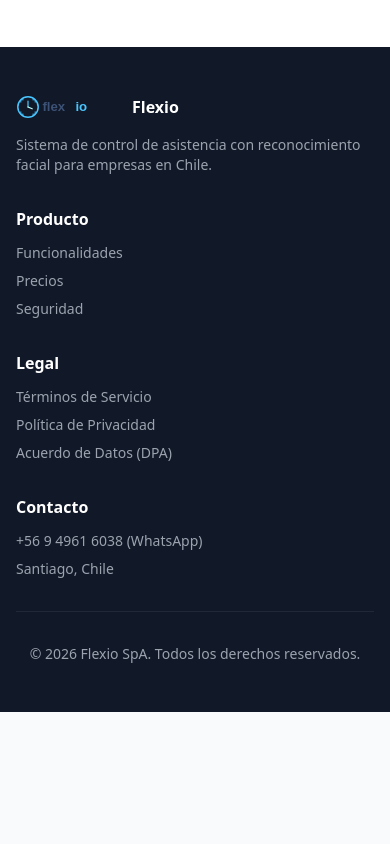
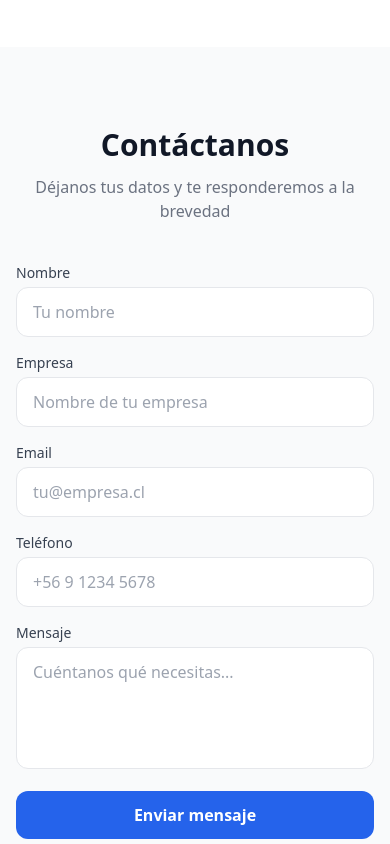
Before and after one commit to pdencina/registro_asistencia_Empresa, a React (Vite) app: page / in a window 390 px wide. Shown: the part 8440-9284 px from the top of the page. Before the commit the page ends 9152 px from the top, so only its background shows below. Built offline with nearby package versions, Linux system fonts and the light colour scheme.

Commit message:
nuevos cbios

```diff
--- a/src/pages/LandingPage.jsx
+++ b/src/pages/LandingPage.jsx
@@ -3,7 +3,28 @@ import { Shield, Users, Clock, MapPin, Camera, BarChart3, Smartphone, CheckCircl
 
 export default function LandingPage() {
   const [mobileMenu, setMobileMenu] = useState(false);
-  const [billingCycle, setBillingCycle] = useState('monthly'); // monthly | annual
+  const [billingCycle, setBillingCycle] = useState('monthly');
+  const [contactForm, setContactForm] = useState({ name: '', company: '', email: '', phone: '', message: '' });
+  const [contactLoading, setContactLoading] = useState(false);
+  const [contactSent, setContactSent] = useState(false);
+
+  async function handleContactSubmit(e) {
+    e.preventDefault();
+    setContactLoading(true);
+    try {
+      await fetch('/api/contact', {
+        method: 'POST',
+        headers: { 'Content-Type': 'application/json' },
+        body: JSON.stringify(contactForm),
+      });
+      setContactSent(true);
+      setContactForm({ name: '', company: '', email: '', phone: '', message: '' });
+    } catch {
+      // Silently fail — could show error
+    } finally {
+      setContactLoading(false);
+    }
+  } // monthly | annual
 
   const plans = [
     {
@@ -127,6 +148,7 @@ export default function LandingPage() {
               <a href="#features" className="text-sm text-gray-600 hover:text-primary-600 transition-colors">Funcionalidades</a>
               <a href="#pricing" className="text-sm text-gray-600 hover:text-primary-600 transition-colors">Precios</a>
               <a href="#legal" className="text-sm text-gray-600 hover:text-primary-600 transition-colors">Seguridad</a>
+              <a href="#contacto" className="text-sm text-gray-600 hover:text-primary-600 transition-colors">Contacto</a>
               <a href="/login" className="text-sm text-gray-600 hover:text-primary-600 transition-colors">Iniciar sesión</a>
               <a href="#pricing" className="px-5 py-2.5 bg-primary-600 text-white text-sm font-medium rounded-xl hover:bg-primary-700 transition-colors">
                 Solicitar demo
@@ -489,6 +511,89 @@ export default function LandingPage() {
         </div>
       </section>
 
+      {/* Contact Form */}
+      <section id="contacto" className="py-20 bg-gray-50 px-4 sm:px-6 lg:px-8">
+        <div className="max-w-xl mx-auto">
+          <div className="text-center mb-10">
+            <h2 className="text-3xl font-bold text-gray-900 mb-3">Contáctanos</h2>
+            <p className="text-gray-500">Déjanos tus datos y te responderemos a la brevedad</p>
+          </div>
+          <form onSubmit={handleContactSubmit} className="space-y-4">
+            <div className="grid sm:grid-cols-2 gap-4">
+              <div>
+                <label className="block text-sm font-medium text-gray-700 mb-1">Nombre</label>
+                <input
+                  type="text"
+                  value={contactForm.name}
+                  onChange={e => setContactForm({...contactForm, name: e.target.value})}
+                  required
+                  placeholder="Tu nombre"
+                  className="w-full px-4 py-3 border border-gray-200 rounded-xl focus:ring-2 focus:ring-primary-500 outline-none"
+                />
+              </div>
+              <div>
+                <label className="block text-sm font-medium text-gray-700 mb-1">Empresa</label>
+                <input
+                  type="text"
+                  value={contactForm.company}
+                  onChange={e => setContactForm({...contactForm, company: e.target.value})}
+                  placeholder="Nombre de tu empresa"
+                  className="w-full px-4 py-3 border border-gray-200 rounded-xl focus:ring-2 focus:ring-primary-500 outline-none"
+                />
+              </div>
+            </div>
+            <div className="grid sm:grid-cols-2 gap-4">
+              <div>
+                <label className="block text-sm font-medium text-gray-700 mb-1">Email</label>
+                <input
+                  type="email"
+                  value={contactForm.email}
+                  onChange={e => setContactForm({...contactForm, email: e.target.value})}
+                  required
+                  placeholder="tu@empresa.cl"
+                  className="w-full px-4 py-3 border border-gray-200 rounded-xl focus:ring-2 focus:ring-primary-500 outline-none"
+                />
+              </div>
+              <div>
+                <label className="block text-sm font-medium text-gray-700 mb-1">Teléfono</label>
+                <input
+                  type="tel"
+                  value={contactForm.phone}
+                  onChange={e => setContactForm({...contactForm, phone: e.target.value})}
+                  placeholder="+56 9 1234 5678"
+                  className="w-full px-4 py-3 border border-gray-200 rounded-xl focus:ring-2 focus:ring-primary-500 outline-none"
+                />
+              </div>
+            </div>
+            <div>
+              <label className="block text-sm font-medium text-gray-700 mb-1">Mensaje</label>
+              <textarea
+                value={contactForm.message}
+                onChange={e => setContactForm({...contactForm, message: e.target.value})}
+                required
+                rows={4}
+                placeholder="Cuéntanos qué necesitas..."
+                className="w-full px-4 py-3 border border-gray-200 rounded-xl focus:ring-2 focus:ring-primary-500 outline-none resize-none"
+              />
+            </div>
+            {contactSent ? (
+              <div className="text-center py-4 bg-emerald-50 border border-emerald-200 rounded-xl">
+                <p className="text-emerald-700 font-medium">Mensaje enviado correctamente</p>
+                <p className="text-emerald-600 text-sm mt-1">Te responderemos a la brevedad</p>
+              </div>
+            ) : (
+              <button
+                type="submit"
+                disabled={contactLoading}
+                className="w-full py-3 bg-primary-600 text-white font-semibold rounded-xl hover:bg-primary-700 transition-all disabled:opacity-50"
+              >
+                {contactLoading ? 'Enviando...' : 'Enviar mensaje'}
+              </button>
+            )}
+          </form>
+        </div>
+      </section>
+
       {/* Footer */}
       <footer className="bg-gray-900 text-gray-400 py-12 px-4 sm:px-6 lg:px-8">
         <div className="max-w-6xl mx-auto">
@@ -520,6 +625,9 @@ export default function LandingPage() {
               <h4 className="text-white font-semibold mb-3">Contacto</h4>
               <ul className="space-y-2 text-sm">
                 <li>
+                  <a href="mailto:pablo@flexio.cl" className="hover:text-white transition-colors">pablo@flexio.cl</a>
+                </li>
+                <li>
                   <a href="https://wa.me/56949616038" target="_blank" rel="noopener noreferrer" className="hover:text-white transition-colors">
                     +56 9 4961 6038 (WhatsApp)
                   </a>
```
Also changed, not shown: api/contact/index.js (added, +90 -0 lines).
